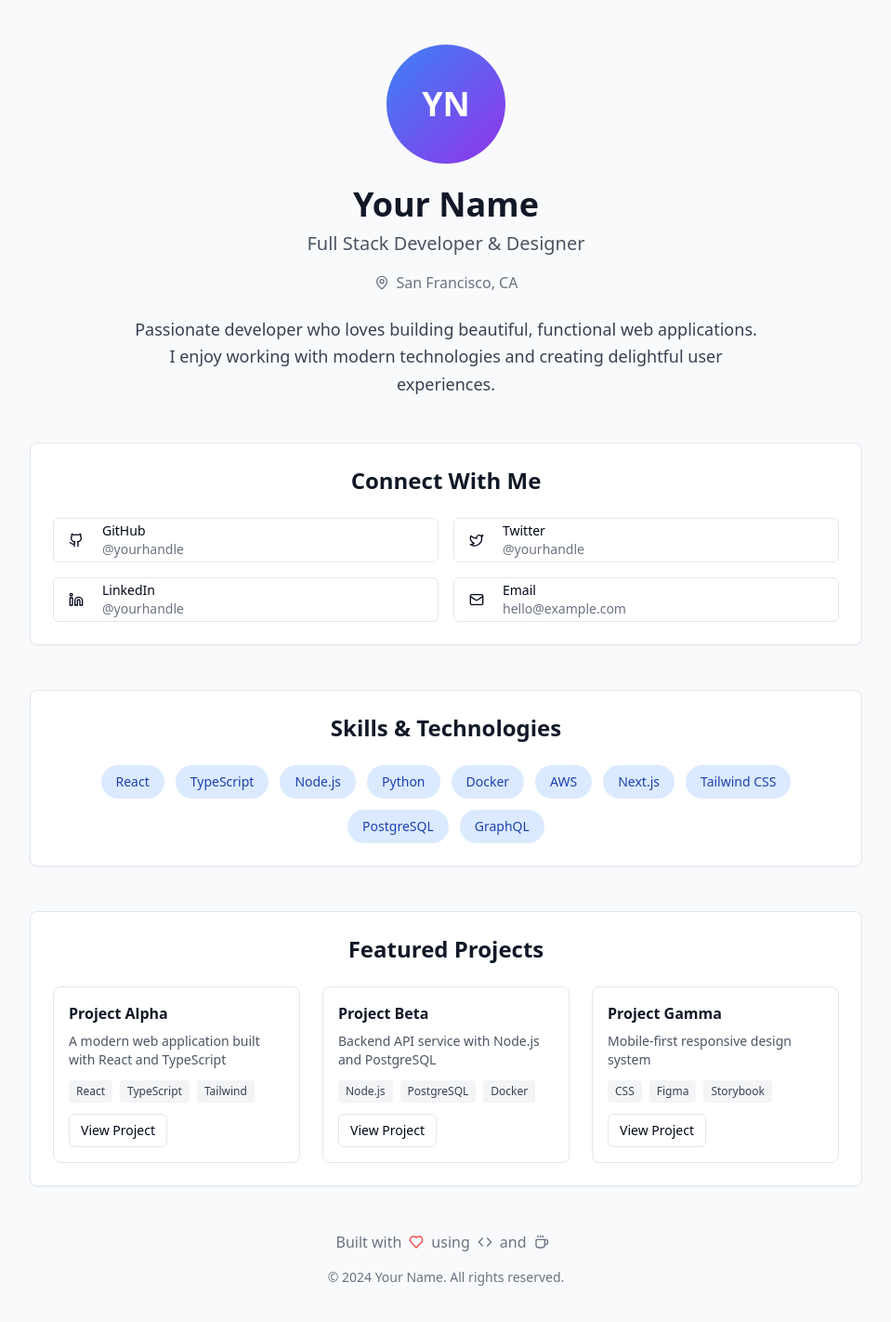
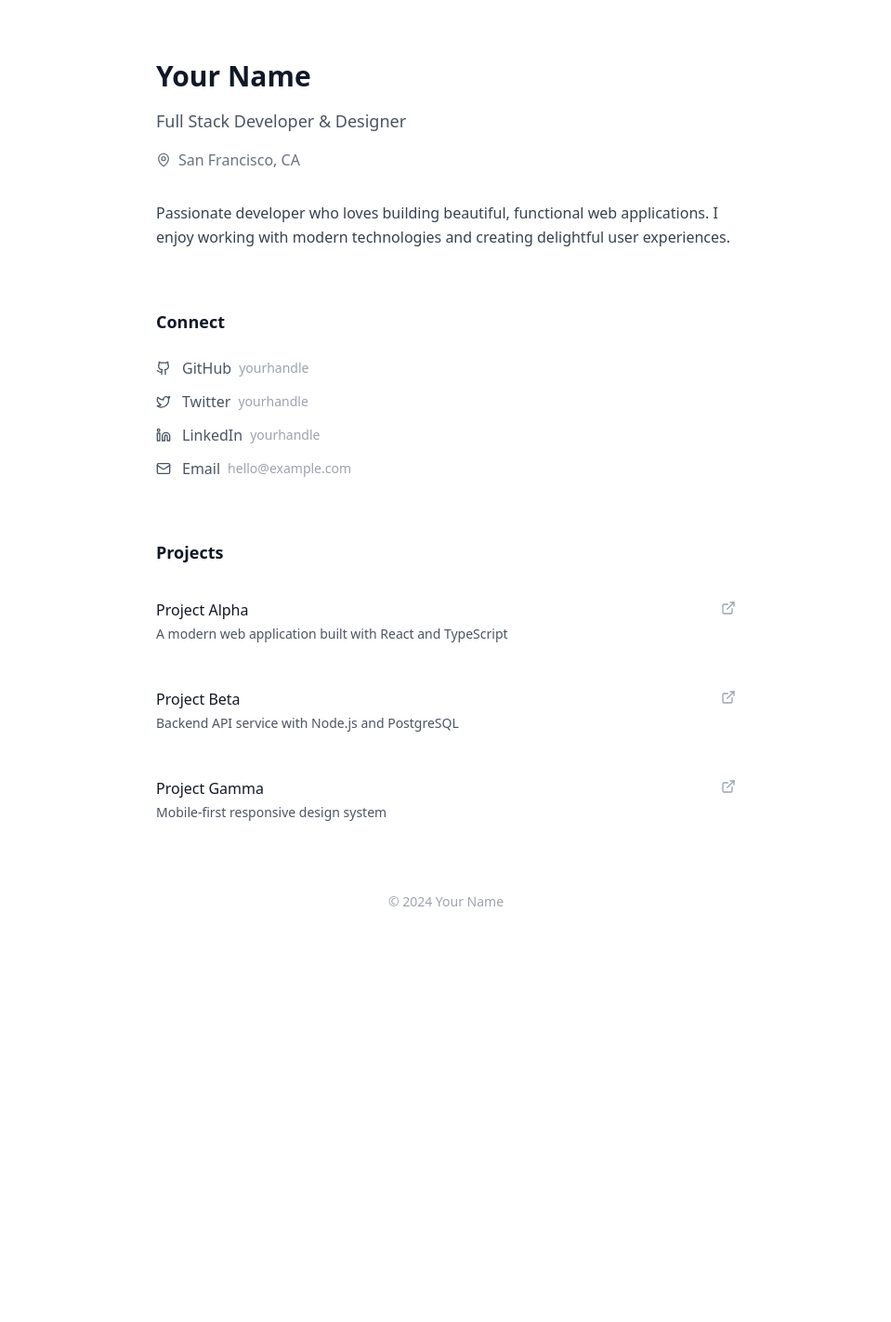
Before and after one commit to g3ns/Single-Bio-page, a React (Vite) app: page / in a window 1280 px wide. Shown: the top 1422 px of the page at 93% size, without its empty margins (160-1119 px from the left). After the commit the page ends 1044 px from the top, so only its background shows below. Built offline with nearby package versions, Linux system fonts and the light colour scheme.

Commit message:
Refactor: Clean up bio page design

```diff
--- a/src/pages/Index.tsx
+++ b/src/pages/Index.tsx
@@ -1,143 +1,100 @@
 
-import { Github, Twitter, Linkedin, Mail, MapPin, Code, Coffee, Heart } from 'lucide-react';
-import { Card, CardContent } from '@/components/ui/card';
+import { Github, Twitter, Linkedin, Mail, MapPin, ExternalLink } from 'lucide-react';
 import { Button } from '@/components/ui/button';
 
 const Index = () => {
   const socialLinks = [
-    { icon: Github, label: 'GitHub', url: 'https://github.com', username: '@yourhandle' },
-    { icon: Twitter, label: 'Twitter', url: 'https://twitter.com', username: '@yourhandle' },
-    { icon: Linkedin, label: 'LinkedIn', url: 'https://linkedin.com', username: '@yourhandle' },
+    { icon: Github, label: 'GitHub', url: 'https://github.com', username: 'yourhandle' },
+    { icon: Twitter, label: 'Twitter', url: 'https://twitter.com', username: 'yourhandle' },
+    { icon: Linkedin, label: 'LinkedIn', url: 'https://linkedin.com', username: 'yourhandle' },
     { icon: Mail, label: 'Email', url: 'mailto:hello@example.com', username: 'hello@example.com' },
-  ];
-
-  const skills = [
-    'React', 'TypeScript', 'Node.js', 'Python', 'Docker', 'AWS',
-    'Next.js', 'Tailwind CSS', 'PostgreSQL', 'GraphQL'
   ];
 
   const projects = [
     {
       name: 'Project Alpha',
       description: 'A modern web application built with React and TypeScript',
-      tech: ['React', 'TypeScript', 'Tailwind'],
       url: '#'
     },
     {
       name: 'Project Beta',
       description: 'Backend API service with Node.js and PostgreSQL',
-      tech: ['Node.js', 'PostgreSQL', 'Docker'],
       url: '#'
     },
     {
       name: 'Project Gamma',
       description: 'Mobile-first responsive design system',
-      tech: ['CSS', 'Figma', 'Storybook'],
       url: '#'
     }
   ];
 
   return (
-    <div className="min-h-screen bg-gray-50 py-12 px-4">
-      <div className="max-w-4xl mx-auto">
-        {/* Header Section */}
-        <div className="text-center mb-12">
-          <div className="w-32 h-32 mx-auto mb-6 rounded-full bg-gradient-to-br from-blue-500 to-purple-600 flex items-center justify-center text-white text-4xl font-bold">
-            YN
-          </div>
-          <h1 className="text-4xl font-bold text-gray-900 mb-2">Your Name</h1>
-          <p className="text-xl text-gray-600 mb-4">Full Stack Developer & Designer</p>
-          <div className="flex items-center justify-center text-gray-500 mb-6">
+    <div className="min-h-screen bg-white">
+      <div className="max-w-2xl mx-auto px-6 py-16">
+        {/* Header */}
+        <div className="mb-16">
+          <h1 className="text-3xl font-bold text-gray-900 mb-4">Your Name</h1>
+          <p className="text-lg text-gray-600 mb-4">
+            Full Stack Developer & Designer
+          </p>
+          <div className="flex items-center text-gray-500 mb-8">
             <MapPin className="w-4 h-4 mr-2" />
             <span>San Francisco, CA</span>
           </div>
-          <p className="text-lg text-gray-700 max-w-2xl mx-auto leading-relaxed">
+          <p className="text-gray-700 leading-relaxed">
             Passionate developer who loves building beautiful, functional web applications.
             I enjoy working with modern technologies and creating delightful user experiences.
           </p>
         </div>
 
         {/* Social Links */}
-        <Card className="mb-12">
-          <CardContent className="p-6">
-            <h2 className="text-2xl font-semibold text-gray-900 mb-6 text-center">Connect With Me</h2>
-            <div className="grid grid-cols-1 md:grid-cols-2 gap-4">
+        <div className="mb-16">
+          <h2 className="text-lg font-semibold text-gray-900 mb-6">Connect</h2>
+          <div className="space-y-3">
             {socialLinks.map((link) => (
-                <Button
+              <a
                 key={link.label}
-                  variant="outline"
-                  className="justify-start h-12 p-4"
-                  asChild
+                href={link.url}
+                target="_blank"
+                rel="noopener noreferrer"
+                className="flex items-center text-gray-600 hover:text-gray-900 transition-colors"
               >
-                  <a href={link.url} target="_blank" rel="noopener noreferrer">
-                    <link.icon className="w-5 h-5 mr-3" />
-                    <div className="text-left">
-                      <div className="font-medium">{link.label}</div>
-                      <div className="text-sm text-gray-500">{link.username}</div>
-                    </div>
+                <link.icon className="w-4 h-4 mr-3" />
+                <span className="mr-2">{link.label}</span>
+                <span className="text-sm text-gray-400">{link.username}</span>
               </a>
-                </Button>
             ))}
           </div>
-          </CardContent>
-        </Card>
+        </div>
 
-        {/* Skills Section */}
-        <Card className="mb-12">
-          <CardContent className="p-6">
-            <h2 className="text-2xl font-semibold text-gray-900 mb-6 text-center">Skills & Technologies</h2>
-            <div className="flex flex-wrap gap-3 justify-center">
-              {skills.map((skill) => (
-                <span
-                  key={skill}
-                  className="px-4 py-2 bg-blue-100 text-blue-800 rounded-full text-sm font-medium"
+        {/* Projects */}
+        <div className="mb-16">
+          <h2 className="text-lg font-semibold text-gray-900 mb-6">Projects</h2>
+          <div className="space-y-6">
+            {projects.map((project) => (
+              <div key={project.name} className="group">
+                <a
+                  href={project.url}
+                  className="flex items-start justify-between hover:bg-gray-50 -mx-4 px-4 py-3 rounded-lg transition-colors"
                 >
-                  {skill}
-                </span>
-              ))}
+                  <div>
+                    <h3 className="font-medium text-gray-900 group-hover:text-blue-600 transition-colors">
+                      {project.name}
+                    </h3>
+                    <p className="text-sm text-gray-600 mt-1">
+                      {project.description}
+                    </p>
                   </div>
-          </CardContent>
-        </Card>
-
-        {/* Projects Section */}
-        <Card className="mb-12">
-          <CardContent className="p-6">
-            <h2 className="text-2xl font-semibold text-gray-900 mb-6 text-center">Featured Projects</h2>
-            <div className="grid grid-cols-1 md:grid-cols-3 gap-6">
-              {projects.map((project) => (
-                <div key={project.name} className="border rounded-lg p-4 hover:shadow-md transition-shadow">
-                  <h3 className="font-semibold text-gray-900 mb-2">{project.name}</h3>
-                  <p className="text-gray-600 text-sm mb-3">{project.description}</p>
-                  <div className="flex flex-wrap gap-2 mb-3">
-                    {project.tech.map((tech) => (
-                      <span
-                        key={tech}
-                        className="px-2 py-1 bg-gray-100 text-gray-700 rounded text-xs"
-                      >
-                        {tech}
-                      </span>
-                    ))}
-                  </div>
-                  <Button variant="outline" size="sm" asChild>
-                    <a href={project.url}>View Project</a>
-                  </Button>
+                  <ExternalLink className="w-4 h-4 text-gray-400 group-hover:text-gray-600 transition-colors flex-shrink-0 ml-4 mt-0.5" />
+                </a>
               </div>
             ))}
           </div>
-          </CardContent>
-        </Card>
+        </div>
 
         {/* Footer */}
-        <div className="text-center text-gray-500">
-          <div className="flex items-center justify-center mb-4">
-            <span>Built with</span>
-            <Heart className="w-4 h-4 mx-2 text-red-500" />
-            <span>using</span>
-            <Code className="w-4 h-4 mx-2" />
-            <span>and</span>
-            <Coffee className="w-4 h-4 mx-2" />
-          </div>
-          <p className="text-sm">© 2024 Your Name. All rights reserved.</p>
+        <div className="text-center text-sm text-gray-400">
+          <p>© 2024 Your Name</p>
         </div>
       </div>
     </div>
```
Lines whose indentation alone changed are shown as unchanged.
